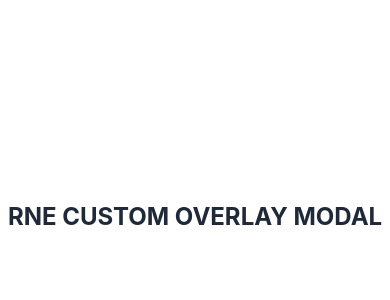
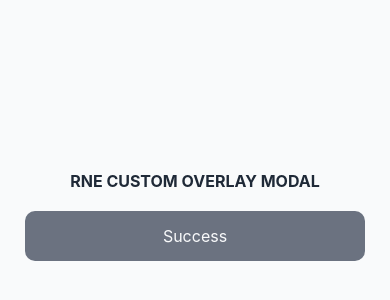
Before and after one commit to tndgoat/rne-custom-overlay-modal, a React Native app: screen / in a window 390 px wide. Shown: the part 206-506 px from the top of the page. Built offline with nearby package versions, Linux system fonts and the light colour scheme.

Commit message:
Add custom button component

```diff
--- a/App.tsx
+++ b/App.tsx
@@ -1,13 +1,16 @@
 import { StatusBar } from 'expo-status-bar'
-import { StyleSheet, Text, View } from 'react-native'
-import { StyledText } from './src/components'
+import { StyleSheet, View } from 'react-native'
+import { StyledText, StyledButton } from './src/components'
+import { appColors } from './src/config/theme'
 
 export default function App() {
   return (
     <View style={styles.container}>
-      <StyledText big bold>
+      <StyledText style={styles.text} bold>
         RNE CUSTOM OVERLAY MODAL
       </StyledText>
+      <StyledButton onPress={() => {}}>Success</StyledButton>
+      <StatusBar style="auto" />
     </View>
   )
 }
@@ -15,8 +18,13 @@ export default function App() {
 const styles = StyleSheet.create({
   container: {
     flex: 1,
-    backgroundColor: '#fff',
+    backgroundColor: appColors.primary,
     alignItems: 'center',
     justifyContent: 'center',
+    padding: 25,
+  },
+  text: {
+    marginBottom: 20,
+    textAlign: 'center',
   },
 })
--- a/src/components/button/StyledButton.tsx
+++ b/src/components/button/StyledButton.tsx
@@ -0,0 +1,28 @@
+import { TouchableOpacity, StyleSheet, ActivityIndicator } from 'react-native'
+import StyledText from '../text/StyledText'
+import { appColors } from '../../config/theme'
+import { StyledButtonProps } from './types'
+
+const StyledButton = ({ children, style, textStyle, isLoading, disabled, onPress }: StyledButtonProps) => {
+  return (
+    <TouchableOpacity onPress={onPress} style={[styles.container, style]} disabled={disabled || isLoading}>
+      <StyledText style={[styles.text, textStyle]}>{isLoading ? <ActivityIndicator size={'small'} color={appColors.white} /> : children}</StyledText>
+    </TouchableOpacity>
+  )
+}
+
+const styles = StyleSheet.create({
+  container: {
+    backgroundColor: appColors.neutral,
+    width: '100%',
+    alignItems: 'center',
+    justifyContent: 'center',
+    padding: 15,
+    borderRadius: 10,
+  },
+  text: {
+    color: appColors.white,
+  },
+})
+
+export default StyledButton
--- /dev/null
+++ b/src/components/button/types.tsx
@@ -0,0 +1,11 @@
+import { ReactNode } from 'react'
+import { StyleProp, TextStyle, ViewStyle } from 'react-native'
+
+export type StyledButtonProps = {
+  children: ReactNode
+  style?: StyleProp<ViewStyle>
+  textStyle?: StyleProp<TextStyle>
+  isLoading?: boolean
+  disabled?: boolean
+  onPress: () => any
+}
--- a/src/components/index.tsx
+++ b/src/components/index.tsx
@@ -1,3 +1,4 @@
 import StyledText from './text/StyledText'
+import StyledButton from './button/StyledButton'
 
-export { StyledText }
+export { StyledText, StyledButton }
```
